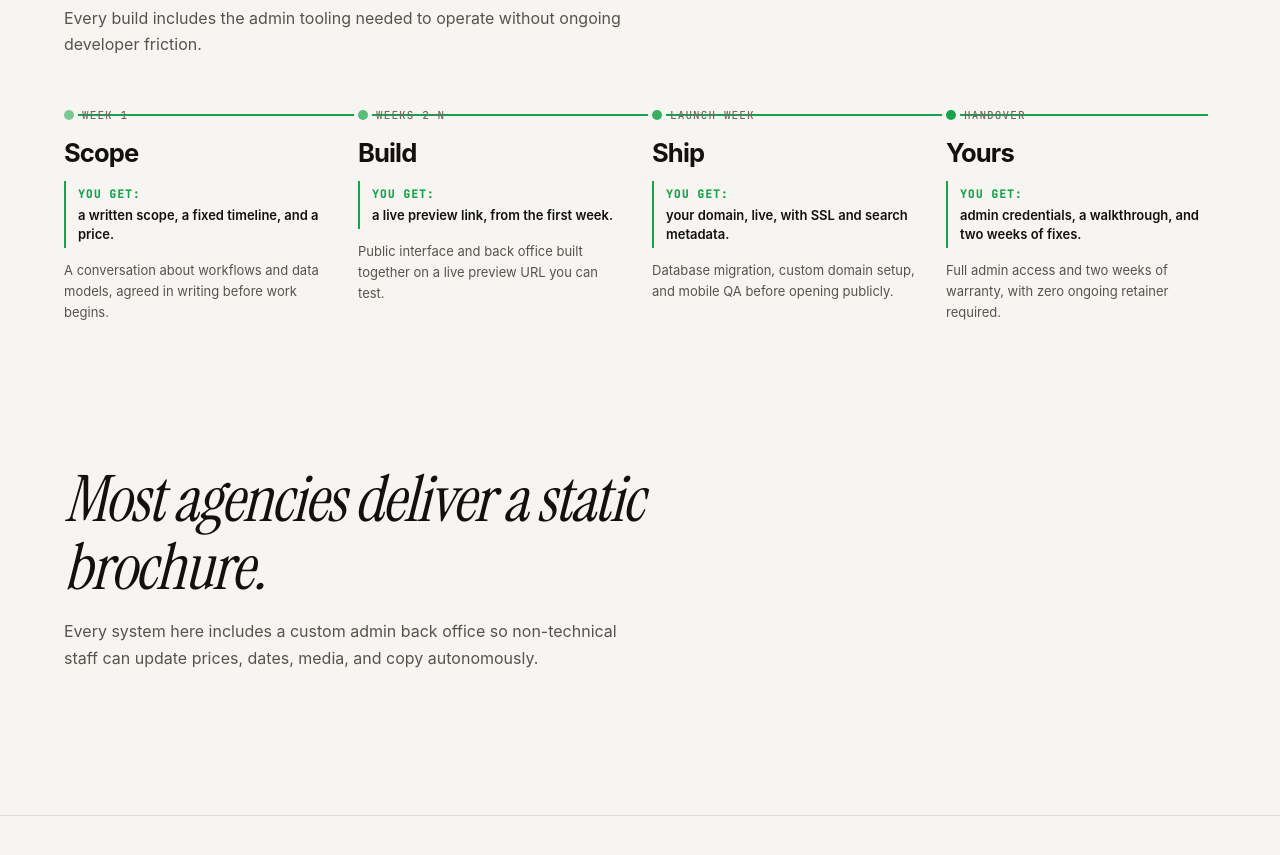
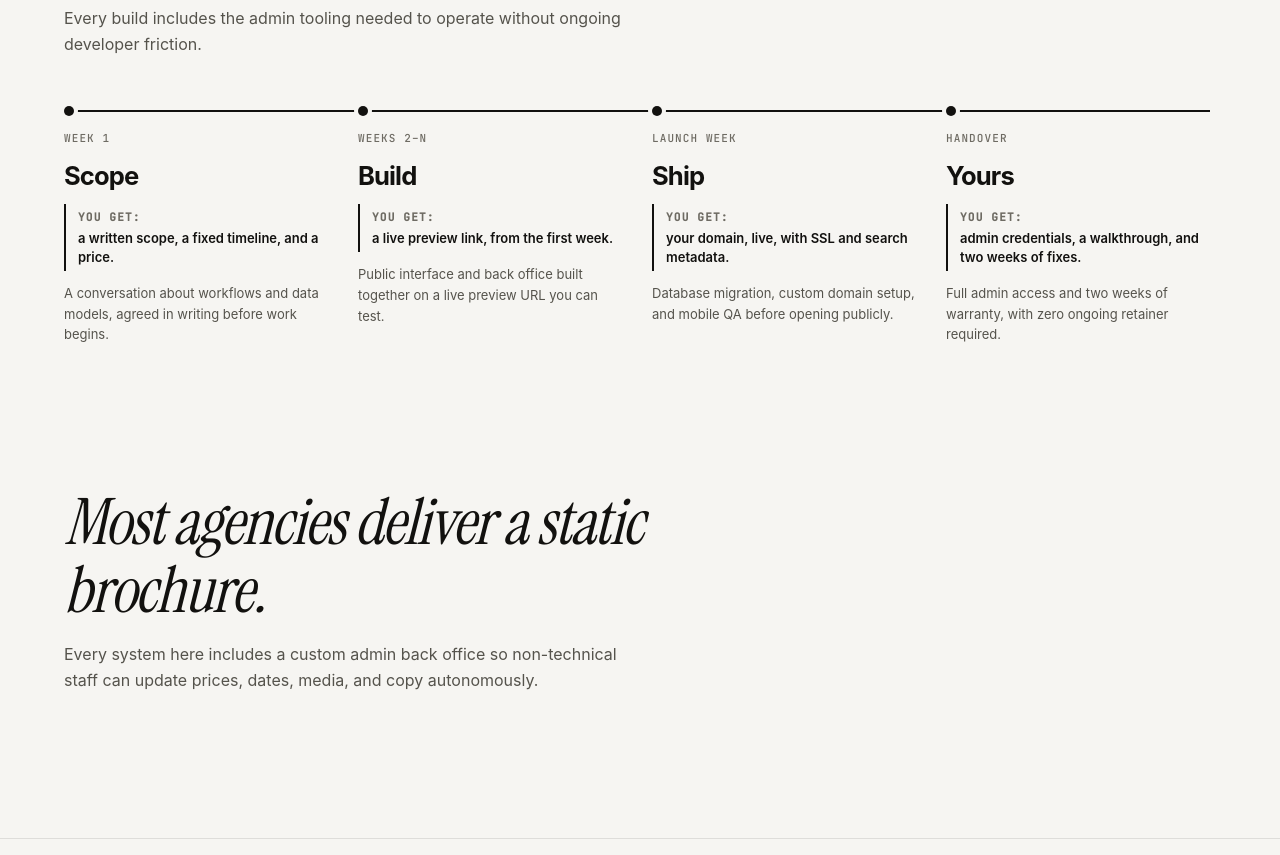
Before and after one commit to zetroxyyy/portfolio, a Next.js app: page / in a window 1280 px wide. Shown: the part 6725-7580 px from the top of the page. Built offline with nearby package versions, Linux system fonts and the light colour scheme; a web font is replaced by a local one.

Commit message:
fix(process): eliminate badge strike-through, adopt neutral palette, and uniform marker opacity (Part C)

```diff
--- a/src/app/globals.css
+++ b/src/app/globals.css
@@ -1540,21 +1540,22 @@ button {
 /* Horizontal connecting rule behind stages */
 .timeline__track-bg {
   position: absolute;
-  top: 9px;
-  left: 8px;
-  right: 8px;
+  top: 5px;
+  left: 6px;
+  right: 6px;
   height: 2px;
-  background-color: var(--fog);
+  background-color: var(--graphite);
+  opacity: 0.35;
   z-index: 1;
 }
 
 .timeline__track-fill {
   position: absolute;
-  top: 9px;
-  left: 8px;
-  right: 8px;
+  top: 5px;
+  left: 6px;
+  right: 6px;
   height: 2px;
-  background-color: var(--live);
+  background-color: var(--ink);
   z-index: 1;
 }
 
@@ -1586,18 +1587,19 @@ button {
   padding: 0;
 }
 
-.timeline-stage__top {
-  display: flex;
-  align-items: center;
-  gap: var(--space-2);
-  height: 20px;
+.timeline-stage__marker-wrap {
+  display: flex;
+  align-items: center;
+  height: 12px;
+  position: relative;
+  z-index: 2;
 }
 
 .timeline-stage__marker {
   width: 10px;
   height: 10px;
   border-radius: 50%;
-  background-color: color-mix(in srgb, var(--live) var(--stage-opacity, 100%), var(--paper));
+  background-color: var(--ink);
   box-shadow: 0 0 0 4px var(--paper);
   flex-shrink: 0;
 }
@@ -1621,7 +1623,7 @@ button {
 }
 
 .timeline-stage__deliverable {
-  border-left: 2px solid var(--live);
+  border-left: 2px solid var(--ink);
   padding: var(--space-1) 0 var(--space-1) var(--space-3);
   background: transparent;
   display: flex;
@@ -1634,7 +1636,7 @@ button {
   font-size: 0.7rem;
   letter-spacing: var(--tracking-wider);
   text-transform: uppercase;
-  color: var(--live);
+  color: var(--mist);
   font-weight: 600;
 }
 
--- a/src/components/sections/Process.tsx
+++ b/src/components/sections/Process.tsx
@@ -83,14 +83,11 @@ export function Process() {
                     : { duration: 0.5, ease: [0.16, 1, 0.3, 1], delay: 0.15 + i * 0.12 }
                 }
               >
-                <div className="timeline-stage__top">
-                  <span
-                    className="timeline-stage__marker"
-                    style={{ '--stage-opacity': `${55 + i * 15}%` } as React.CSSProperties}
-                    aria-hidden="true"
-                  />
-                  <span className="timeline-stage__badge">{stage.duration}</span>
+                <div className="timeline-stage__marker-wrap">
+                  <span className="timeline-stage__marker" aria-hidden="true" />
                 </div>
+
+                <span className="timeline-stage__badge">{stage.duration}</span>
 
                 <h3 className="timeline-stage__name">{stage.name}</h3>
 
```
